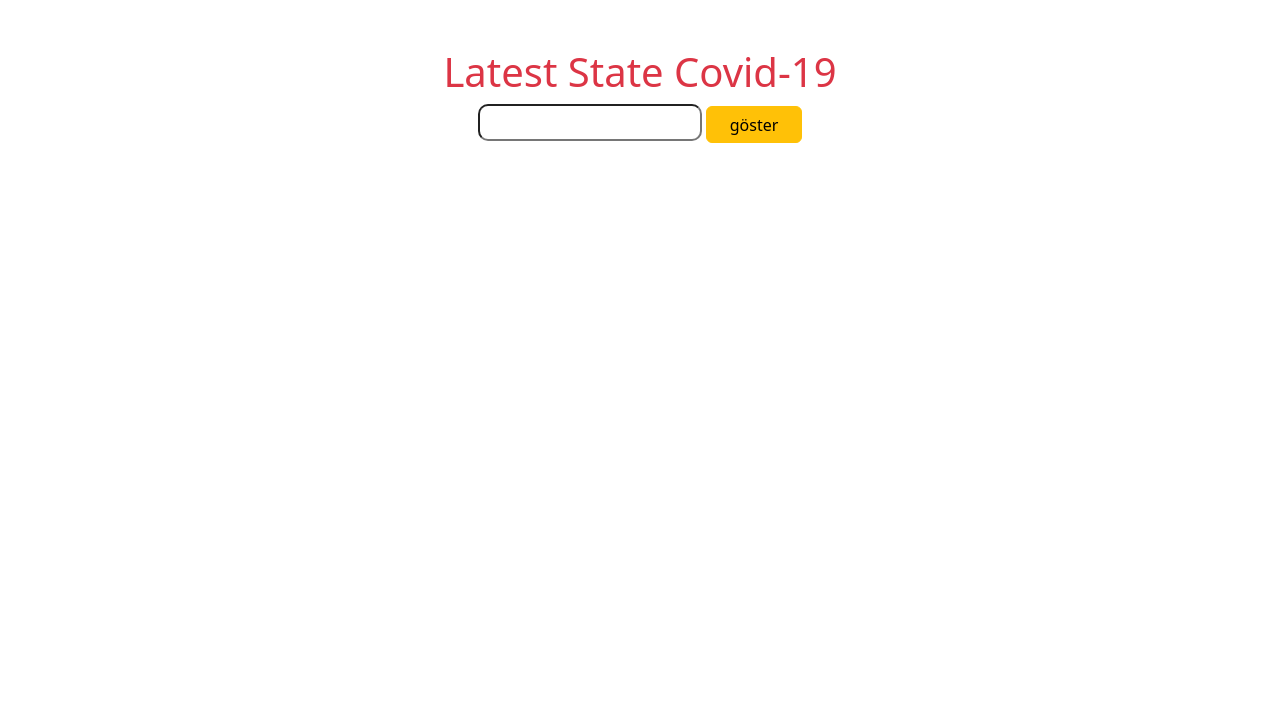
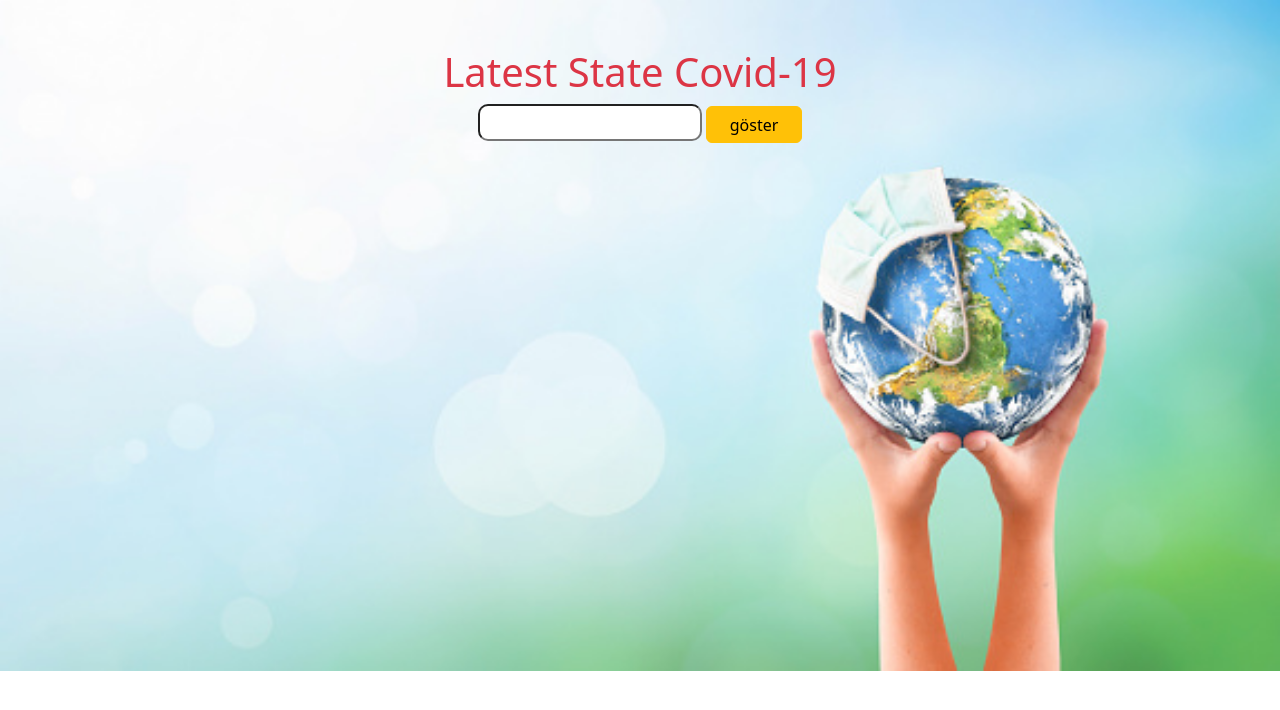
Before and after one commit to aydogdu-ali/COV-D-19-API-APP, a plain HTML site: page index.html in a window 1280 px wide. Drawn offline with nearby package versions, Linux system fonts and the light colour scheme.

Commit message:
css fixed bug

```diff
--- a/css/style.css
+++ b/css/style.css
@@ -2,8 +2,7 @@ body {
   background-image: url("resim1.jpg");
   background-repeat: no-repeat;
   background-size: cover;
-  background: fixed;
-  width:100%;
+ width:100%;
 
 }
 
```
